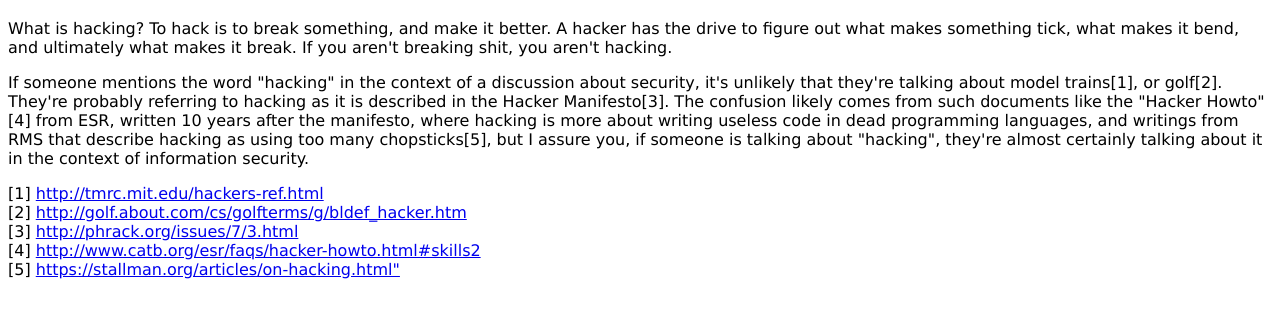
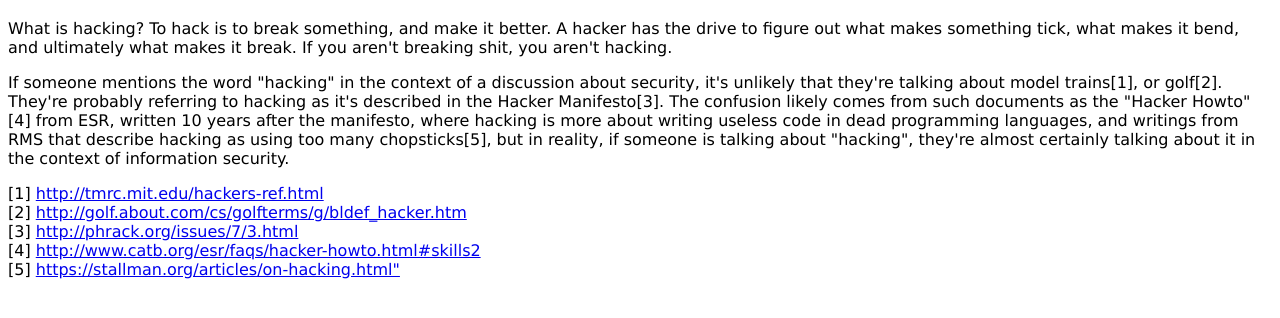
Before and after one commit to pierce403/hack.guru, a plain HTML site: page index.html in a window 1280 px wide. Shown: the part 62-380 px from the top of the page. Drawn offline with Linux system fonts and the light colour scheme.

Commit message:
Update index.html
more wording tweaks

```diff
--- a/index.html
+++ b/index.html
@@ -21,10 +21,10 @@
     <p>
     If someone mentions the word "hacking" in the context of a discussion about security, it's unlikely
     that they're talking about model trains[1], or golf[2].  They're probably referring to hacking
-    as it is described in the Hacker Manifesto[3].  The confusion likely comes from such documents like
+    as it's described in the Hacker Manifesto[3].  The confusion likely comes from such documents as
     the "Hacker Howto"[4] from ESR, written 10 years after the manifesto, where hacking is more about
     writing useless code in dead programming languages, and writings from RMS that describe hacking
-    as using too many chopsticks[5], but I assure you, if someone is talking about "hacking", they're
+    as using too many chopsticks[5], but in reality, if someone is talking about "hacking", they're
     almost certainly talking about it in the context of information security.
     </p>
 
```
